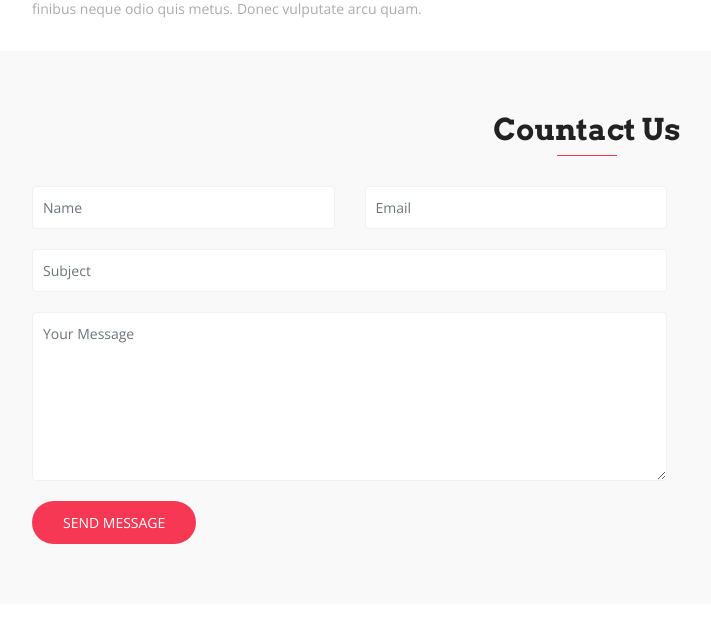
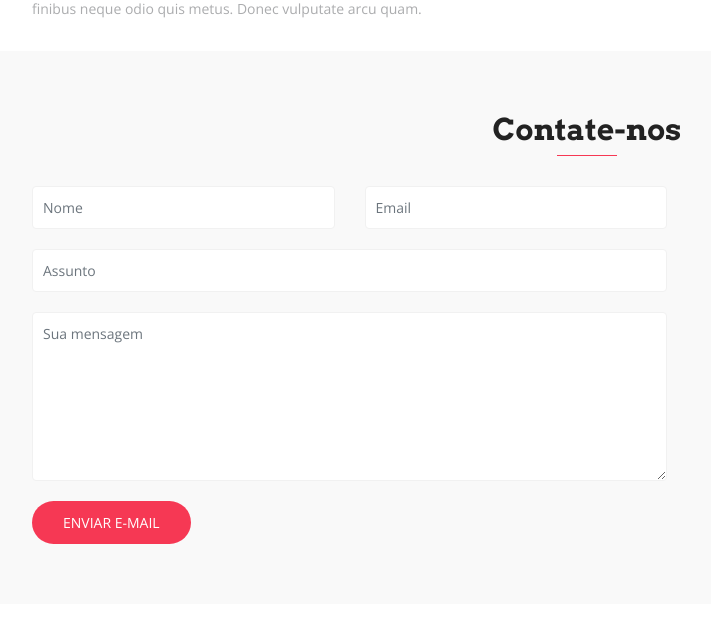
Before and after one commit to cristianmayco/fusion, a Django app: page / in a window 1280 px wide. Shown: the part 3572-4205 px from the top of the page, without its empty margins (53-764 px from the left). Run offline with Django 3.2, Linux system fonts and the light colour scheme; data that the repository does not hold is empty; some libraries are stand-ins or nearby versions; some web fonts are replaced; grey boxes are pictures that could not be loaded.

Commit message:
added suport email

```diff
--- /dev/null
+++ b/app/core/forms.py
@@ -0,0 +1,25 @@
+from django import forms
+from django.core.mail.message import EmailMessage
+
+
+class ContactForm(forms.Form):
+    name = forms.CharField(label='Name', max_length=100)
+    email = forms.EmailField(label='E-mail', max_length=100)
+    subject_email = forms.CharField(label='Matter', max_length=100)
+    message = forms.CharField(label='Message', widget=forms.Textarea())
+
+    def send_email(self):
+        name = self.cleaned_data['name']
+        email = self.cleaned_data['email']
+        subject_email = self.cleaned_data['subject_email']
+        message = self.cleaned_data['message']
+
+        content = f'Name:{name}\nE-mail:{email}\nSubject:{subject_email}\nMessage:{message}'
+        mail = EmailMessage(
+            subject=subject_email,
+            body=content,
+            from_email='contato@fusion.com.br',
+            to=['contato@fusion.com.br', ],
+            headers={'Reply-To': email}
+        )
+        mail.send()
--- a/app/core/templates/partial/contact.html
+++ b/app/core/templates/partial/contact.html
@@ -1,43 +1,44 @@
 <section id="contact" class="section-padding bg-gray">
     <div class="container">
         <div class="section-header text-center">
-            <h2 class="section-title wow fadeInDown" data-wow-delay="0.3s">Countact Us</h2>
+            <h2 class="section-title wow fadeInDown" data-wow-delay="0.3s">Contate-nos</h2>
             <div class="shape wow fadeInDown" data-wow-delay="0.3s"></div>
         </div>
         <div class="row contact-form-area wow fadeInUp" data-wow-delay="0.3s">
             <div class="col-lg-7 col-md-12 col-sm-12">
                 <div class="contact-block">
-                    <form id="contactForm">
+                    <form id="contato" method="post" action="{% url 'index' %}">
+                        {% csrf_token %}
                         <div class="row">
                             <div class="col-md-6">
                                 <div class="form-group">
-                                    <input type="text" class="form-control" id="name" name="name" placeholder="Name"
-                                           required data-error="Please enter your name">
+                                    <input type="text" class="form-control" id="name" name="name" placeholder="Nome"
+                                           required data-error="Por favor informe seu nome">
                                     <div class="help-block with-errors"></div>
                                 </div>
                             </div>
                             <div class="col-md-6">
                                 <div class="form-group">
                                     <input type="text" placeholder="Email" id="email" class="form-control" name="email"
-                                           required data-error="Please enter your email">
+                                           required data-error="Por favor informe seu email">
                                     <div class="help-block with-errors"></div>
                                 </div>
                             </div>
                             <div class="col-md-12">
                                 <div class="form-group">
-                                    <input type="text" placeholder="Subject" id="msg_subject" class="form-control"
-                                           required data-error="Please enter your subject">
+                                    <input type="text" placeholder="Assunto" id="subject_email" class="form-control"
+                                           required data-error="Por favor informe o seu assunto">
                                     <div class="help-block with-errors"></div>
                                 </div>
                             </div>
                             <div class="col-md-12">
                                 <div class="form-group">
-                                    <textarea class="form-control" id="message" placeholder="Your Message" rows="7"
-                                              data-error="Write your message" required></textarea>
+                                    <textarea class="form-control" id="message" placeholder="Sua mensagem" rows="7"
+                                              data-error="Escreva sua mensagem" required></textarea>
                                     <div class="help-block with-errors"></div>
                                 </div>
                                 <div class="submit-button text-left">
-                                    <button class="btn btn-common" id="form-submit" type="submit">Send Message</button>
+                                    <button class="btn btn-common" id="form-submit" type="submit">Enviar e-mail</button>
                                     <div id="msgSubmit" class="h3 text-center hidden"></div>
                                     <div class="clearfix"></div>
                                 </div>
--- a/app/core/templates/partial/hero.html
+++ b/app/core/templates/partial/hero.html
@@ -22,5 +22,15 @@
         </div>
     </div>
 </div>
+<div class="container">
+    {% if messages%}
+        {% for message in messages %}
+            <div class="alert alert-{{ message.tags }}">
+                <button type="button" class="close" data-dismiss="alert"></button>
+                <strong>{{ message }}</strong>
+            </div>
+        {% endfor %}
+    {% endif %}
+</div>
 </header>
 <!-- Header Area wrapper End -->
--- a/app/core/views.py
+++ b/app/core/views.py
@@ -1,12 +1,27 @@
-from django.views.generic import TemplateView
-from  .models import Service,Employee,Feature
+from django.views.generic import FormView
+from django.urls import reverse_lazy
+from django.contrib import messages
+from .models import Service, Employee, Feature
+from .forms import ContactForm
 
-class IndexView(TemplateView):
+
+class IndexView(FormView):
     template_name = 'index.html'
+    form_class = ContactForm
+    success_url = reverse_lazy('index')
 
     def get_context_data(self, **kwargs):
         context = super(IndexView, self).get_context_data(**kwargs)
         context['services'] = Service.objects.order_by('?').all()
-        context['employees'] =  Employee.objects.order_by('?').all()
+        context['employees'] = Employee.objects.order_by('?').all()
         context['features'] = Feature.objects.order_by('?').all()
         return context
+
+    def form_valid(self, form, *args, **kwargs):
+        form.send_email()
+        messages.success(self.request, 'Email successfully sent')
+        return super(IndexView, self).form_valid(form, *args, **kwargs)
+
+    def form_invalid(self, form, *args, **kwargs):
+        messages.error(self.request, 'Error sending the e-mail')
+        return super(IndexView, self).form_invalid(form, *args, **kwargs)
```
